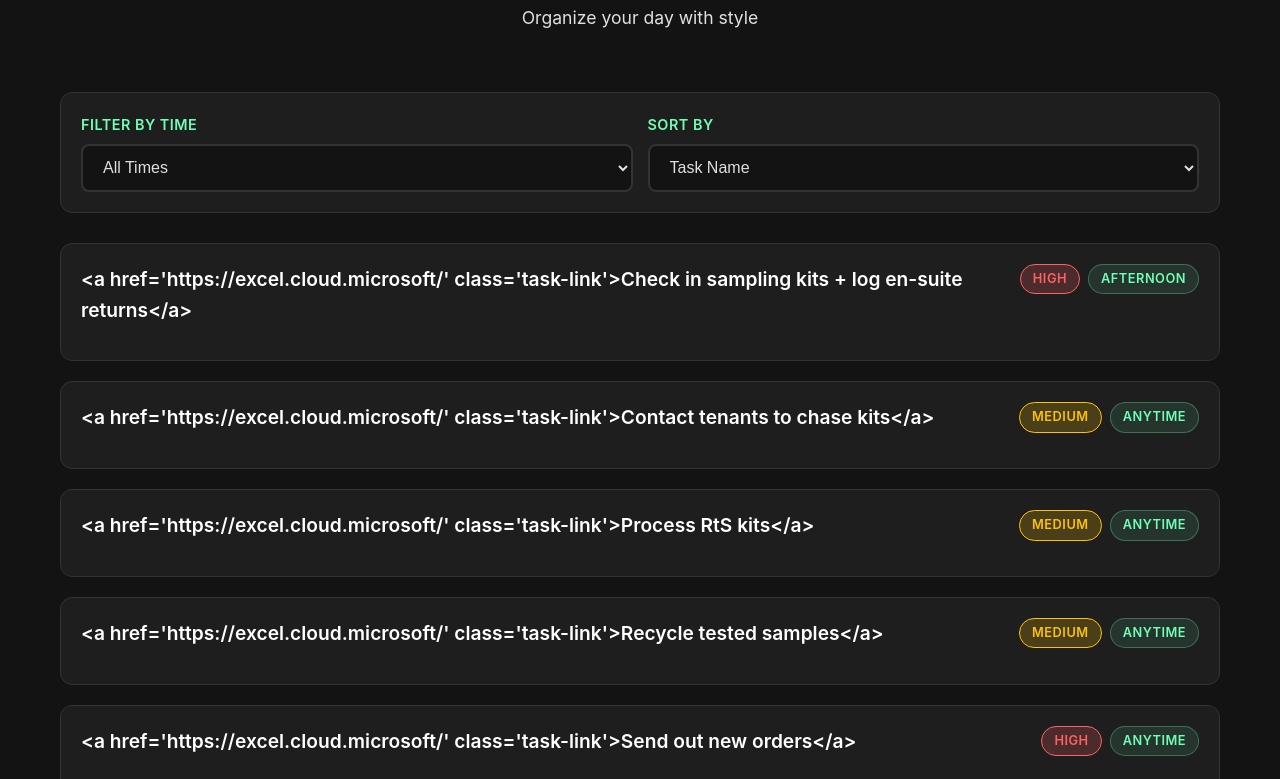
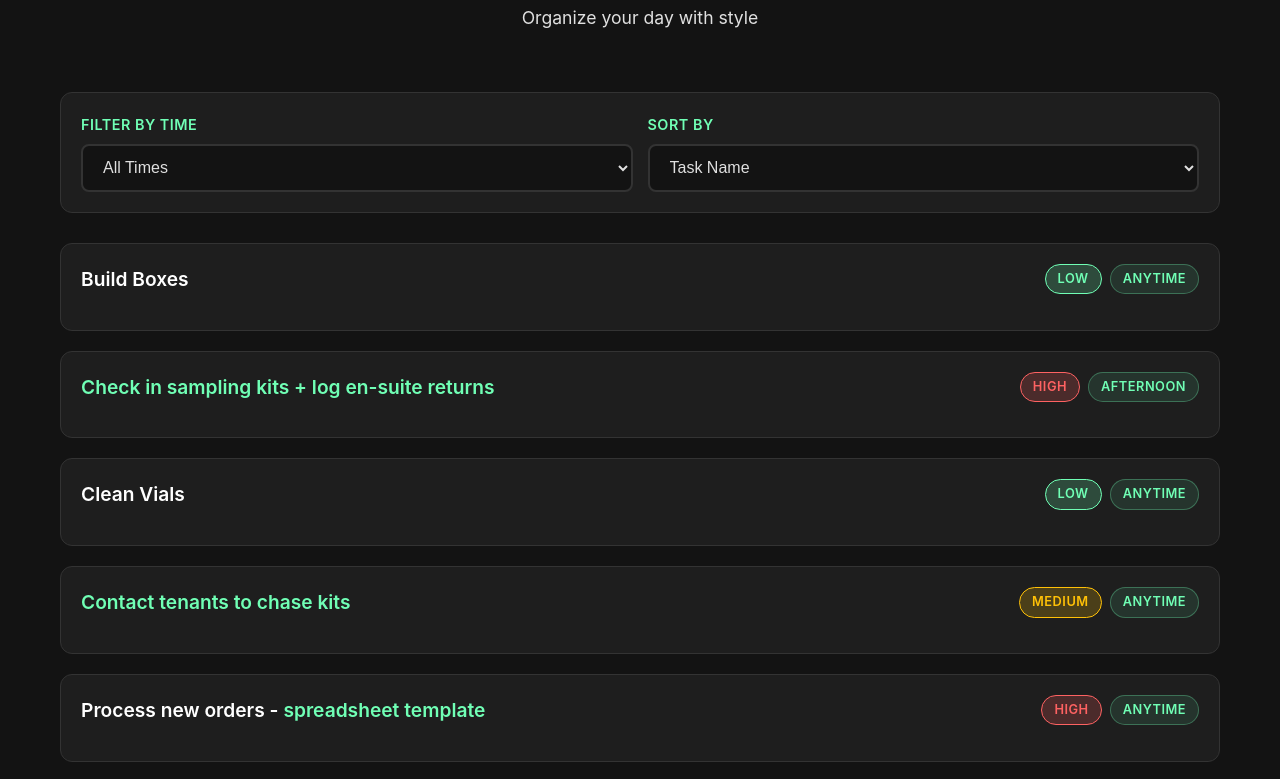
Before and after one commit to PRN-Kay/Daily-Task-List, a plain HTML site: page index.html in a window 1280 px wide. Shown: the part 123-902 px from the top of the page. Drawn offline with Linux system fonts and the light colour scheme.

Commit message:
Update index.html

```diff
--- a/index.html
+++ b/index.html
@@ -3,7 +3,7 @@
 <head>
     <meta charset="UTF-8">
     <meta name="viewport" content="width=device-width, initial-scale=1.0">
-    <title>Daily Task Manager</title>
+    <title>♻️ Daily Tasks</title>
     <style>
         :root {
             --bg-dark: #131313;
@@ -169,6 +169,24 @@
             margin: 0;
             flex: 1;
             min-width: 200px;
+        }
+
+        .task-link {
+            color: var(--primary-accent);
+            text-decoration: none;
+            border-bottom: 1px solid transparent;
+            transition: var(--transition);
+            cursor: pointer;
+        }
+
+        .task-link:hover {
+            color: var(--text-white);
+            border-bottom-color: var(--primary-accent);
+            text-shadow: 0 0 8px rgba(112, 255, 181, 0.3);
+        }
+
+        .task-link:active {
+            color: var(--secondary-accent);
         }
 
         .task-badges {
@@ -347,7 +365,7 @@
 <body>
     <div class="container">
         <header>
-            <h1>Daily Task Manager</h1>
+            <h1>♻️ Daily Tasks</h1>
             <p class="subtitle">Organize your day with style</p>
         </header>
 
@@ -363,6 +381,7 @@
                         <option value="Mid-Afternoon">Mid-Afternoon</option>
                         <option value="Evening">Evening</option>
                         <option value="Night">Night</option>
+                        <option value="Anytime">Anytime</option>
                     </select>
                 </div>
 
@@ -396,7 +415,8 @@
             'Afternoon': 2,
             'Mid-Afternoon': 3,
             'Evening': 4,
-            'Night': 5
+            'Night': 5,
+            'Anytime': 6
         };
 
         // DOM elements
@@ -452,7 +472,10 @@
                         return timeOrder[a.time] - timeOrder[b.time];
                     case 'name':
                     default:
-                        return a.name.localeCompare(b.name);
+                        // For name sorting, strip HTML tags for comparison
+                        const aName = a.name.replace(/<[^>]*>/g, '');
+                        const bName = b.name.replace(/<[^>]*>/g, '');
+                        return aName.localeCompare(bName);
                 }
             });
 
@@ -475,7 +498,7 @@
             const tasksHTML = filteredTasks.map((task, index) => `
                 <div class="task-card" style="animation-delay: ${index * 0.1}s">
                     <div class="task-header">
-                        <h3 class="task-name">${escapeHtml(task.name)}</h3>
+                        <h3 class="task-name">${task.name}</h3>
                         <div class="task-badges">
                             <span class="badge priority-${task.priority.toLowerCase()}">${task.priority}</span>
                             <span class="badge time-badge">${task.time}</span>
@@ -485,6 +508,21 @@
             `).join('');
 
             taskContainer.innerHTML = tasksHTML;
+
+            // Add click event listeners to hyperlinks
+            addLinkEventListeners();
+        }
+
+        // Add event listeners to task links
+        function addLinkEventListeners() {
+            const taskLinks = document.querySelectorAll('.task-link');
+            taskLinks.forEach(link => {
+                link.addEventListener('click', (e) => {
+                    e.preventDefault();
+                    // You can customize what happens when links are clicked
+                    alert(`Clicked: ${link.textContent}\n\nAdd your custom functionality here!`);
+                });
+            });
         }
 
         // Show error message
@@ -492,16 +530,9 @@
             taskContainer.innerHTML = `
                 <div class="error">
                     <h3>⚠️ Error</h3>
-                    <p>${escapeHtml(message)}</p>
+                    <p>${message}</p>
                 </div>
             `;
-        }
-
-        // Escape HTML to prevent XSS
-        function escapeHtml(text) {
-            const div = document.createElement('div');
-            div.textContent = text;
-            return div.innerHTML;
         }
 
         // Initialize the app
```
